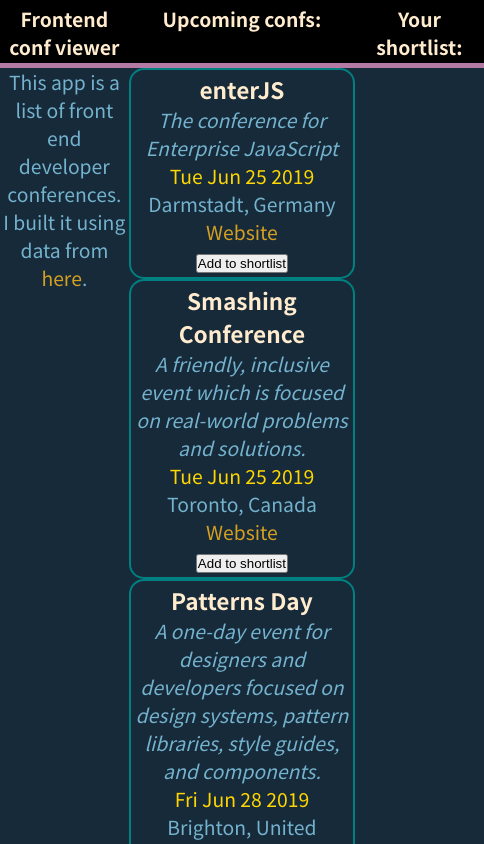
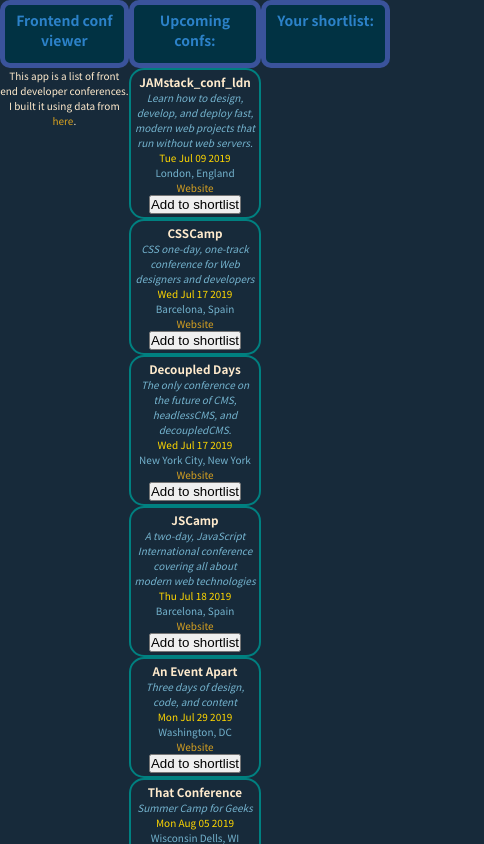
Before and after one commit to willworth/reactfrontendconferenceviewer, a React (Create React App) app: page / in a window 390 px wide. Shown: the top 844 px of the page, 484 px wide, since content can reach past the window. Built offline with nearby package versions, Linux system fonts and the light colour scheme.

Commit message:
responsive

```diff
--- a/src/Container.js
+++ b/src/Container.js
@@ -52,8 +52,11 @@
     return (
       <div className="Container">
         <Intro className="Intro" />
+
         <div className="Listings">
-          <h1 className="Intro">Upcoming confs:</h1>
+          <div className="titleBox">
+            <h1>Upcoming confs:</h1>
+          </div>
           {this.state.confs.map(c => (
             <Listing
               key={c.id}
@@ -69,7 +72,9 @@
           ))}
         </div>
         <div className="Shortlist">
-          <h1 className="Intro">Your shortlist:</h1>
+          <div className="titleBox">
+            <h1>Your shortlist:</h1>
+          </div>
           {newShortlist.map(c => (
             <Listing
               key={c.id}
--- a/src/Intro.js
+++ b/src/Intro.js
@@ -2,8 +2,10 @@
 import "./styles/Intro.css";
 function Intro() {
   return (
-    <div>
-      <h1 className="Intro">Frontend conf viewer</h1>
+    <div className="Intro">
+      <div className="titleBox">
+        <h1>Frontend conf viewer</h1>
+      </div>
       <p>This app is a list of front end developer conferences. </p>
       <p>
         I built it using data from{" "}
--- a/src/confs.json
+++ b/src/confs.json
@@ -1,32 +1,6 @@
 {
   "source": "https://conferences.css-tricks.com",
   "conferences": [
-    {
-      "title": "enterJS",
-      "date": "Tue Jun 25 2019 00:00:00 GMT+0000 (UTC)",
-      "endDate": "Fri Jun 28 2019 00:00:00 GMT+0000 (UTC)",
-      "url": "https://www.enterjs.de/",
-      "location": "Darmstadt, Germany",
-      "byline": "The conference for Enterprise JavaScript",
-      "cocUrl": "https://www.enterjs.de/diversity#code-of-conduct-english"
-    },
-    {
-      "title": "Smashing Conference",
-      "date": "Tue Jun 25 2019 00:00:00 GMT+0000 (UTC)",
-      "endDate": "Wed Jun 26 2019 00:00:00 GMT+0000 (UTC)",
-      "url": "https://smashingconf.com/toronto-2019",
-      "location": "Toronto, Canada",
-      "byline": "A friendly, inclusive event which is focused on real-world problems and solutions.",
-      "cocUrl": "https://smashingconf.com/codeofconduct"
-    },
-    {
-      "title": "Patterns Day",
-      "date": "Fri Jun 28 2019 00:00:00 GMT+0000 (UTC)",
-      "url": "https://patternsday.com",
-      "location": "Brighton, United Kingdom",
-      "byline": "A one-day event for designers and developers focused on design systems, pattern libraries, style guides, and components.",
-      "cocUrl": "https://patternsday.com/#codeofconduct"
-    },
     {
       "title": "JAMstack_conf_ldn",
       "date": "Tue Jul 09 2019 08:00:00 GMT+0000 (UTC)",
@@ -231,24 +205,6 @@
       "cocUrl": "http://nordicjs.com/code-of-conduct/"
     },
     {
-      "title": "Central Wisconsin IT Conference",
-      "date": "Sat Oct 12 2019 00:00:00 GMT+0000 (UTC)",
-      "endDate": "Sat Oct 12 2019 00:00:00 GMT+0000 (UTC)",
-      "url": "https://cwitc.org/",
-      "location": "Stevens Point, Wisconsin, USA",
-      "byline": "A one-day conference designed to bring together IT professionals from the Midwest.",
-      "cocUrl": "https://cwitc.org/code-of-conduct"
-    },
-    {
-      "title": "HighEdWeb Technical Academy",
-      "date": "Sat Oct 12 2019 00:00:00 GMT+0000 (UTC)",
-      "endDate": "Sun Oct 13 2019 00:00:00 GMT+0000 (UTC)",
-      "url": "https://technical.highedweb.org/",
-      "location": "Milwaukee, Wisconsin",
-      "byline": "Front-end technologies, best practices, and accessibility",
-      "cocUrl": "https://www.highedweb.org/about/code-of-conduct/"
-    },
-    {
       "title": "Smashing Conference",
       "date": "Tue Oct 15 2019 00:00:00 GMT+0000 (UTC)",
       "endDate": "Wed Oct 16 2019 00:00:00 GMT+0000 (UTC)",
@@ -274,15 +230,6 @@
       "location": "London, UK",
       "byline": "Conference brought to you by creators of React Amsterdam and FocusReactive experts.",
       "cocUrl": "https://confcodeofconduct.com/"
-    },
-    {
-      "title": "Script&#39;19",
-      "date": "Fri Oct 25 2019 00:00:00 GMT+0000 (UTC)",
-      "endDate": "Fri Oct 25 2019 00:00:00 GMT+0000 (UTC)",
-      "url": "https://scriptconf.org",
-      "location": "Linz, Austria",
-      "byline": "The feelgood JavaScript conference",
-      "cocUrl": "https://scriptconf.org/code-of-conduct"
     },
     {
       "title": "An Event Apart",
@@ -372,15 +319,6 @@
       "location": "San Francisco, California",
       "byline": "Three days of design, code, and content",
       "cocUrl": "https://aneventapart.com/registration-information#code-of-conduct"
-    },
-    {
-      "title": "React Finland",
-      "date": "Tue May 12 2020 00:00:00 GMT+0000 (UTC)",
-      "endDate": "Fri May 15 2020 00:00:00 GMT+0000 (UTC)",
-      "url": "https://react-finland.fi",
-      "location": "Helsinki, Finland",
-      "byline": "Learn More about React, Explore Finland.",
-      "cocUrl": "http://berlincodeofconduct.org"
     }
   ]
 }
--- a/src/styles/App.css
+++ b/src/styles/App.css
@@ -11,7 +11,7 @@
 body {
   background-color: #172a3a;
   color: #74b3ce;
-  font-size: 1.1rem;
+  font-size: 10px;
   height: 100%;
 }
 
@@ -19,9 +19,3 @@
   color: #d5a021;
   text-decoration: none;
 }
-
-h1 {
-  color: #b37ba4;
-  border-bottom: solid 5px #b37ba4;
-  padding: 5px;
-}
--- a/src/styles/Container.css
+++ b/src/styles/Container.css
@@ -1,3 +1,40 @@
 .Container {
   display: flex;
+  width: 100%;
 }
+
+.titleBox {
+  border: solid 5px #3a539b;
+  border-radius: 10px;
+  flex: 1;
+  background-color: #013243;
+  color: #2c82c9;
+  max-width: 700px;
+  min-width: 33vw;
+  height: 5vh;
+  font-size: 0.7rem;
+  padding: 5px;
+}
+.Title {
+}
+
+@media screen and (min-width: 303px) {
+  .titleBox {
+    height: 8vh;
+    font-size: 0.7rem;
+  }
+}
+
+@media screen and (min-width: 690px) {
+  .titleBox {
+    height: 7vh;
+    font-size: 1rem;
+  }
+}
+
+@media screen and (min-width: 1199px) {
+  .titleBox {
+    font-size: 1.8rem;
+    height: 9vh;
+  }
+}
--- a/src/styles/Intro.css
+++ b/src/styles/Intro.css
@@ -1,16 +1,9 @@
 .Intro {
   flex: 1;
-  background-color: black;
+  /* background-color: black; */
   color: blanchedalmond;
   max-width: 700px;
   min-width: 33vw;
   height: 8vh;
   font-size: 1em;
 }
-
-@media screen and (min-width: 1199px) {
-  .Intro {
-    font-size: 2em;
-    height: 10vh;
-  }
-}
```
